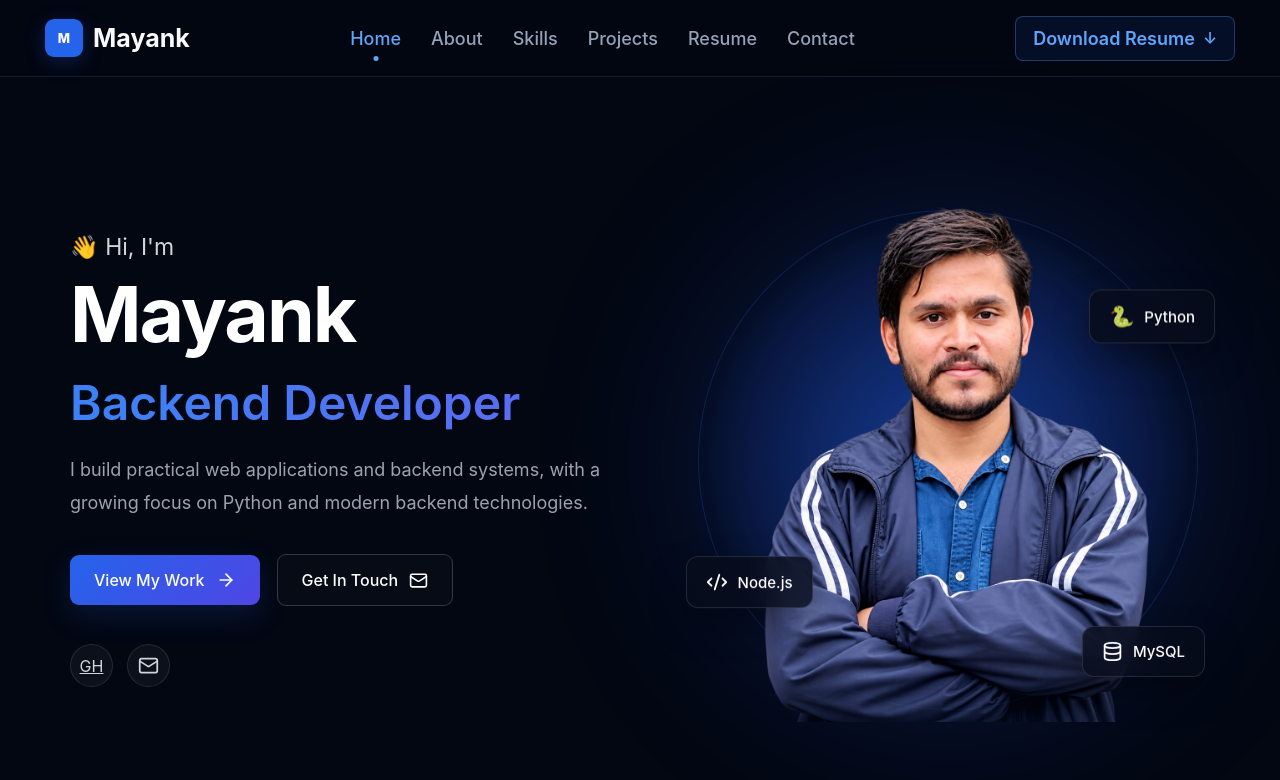
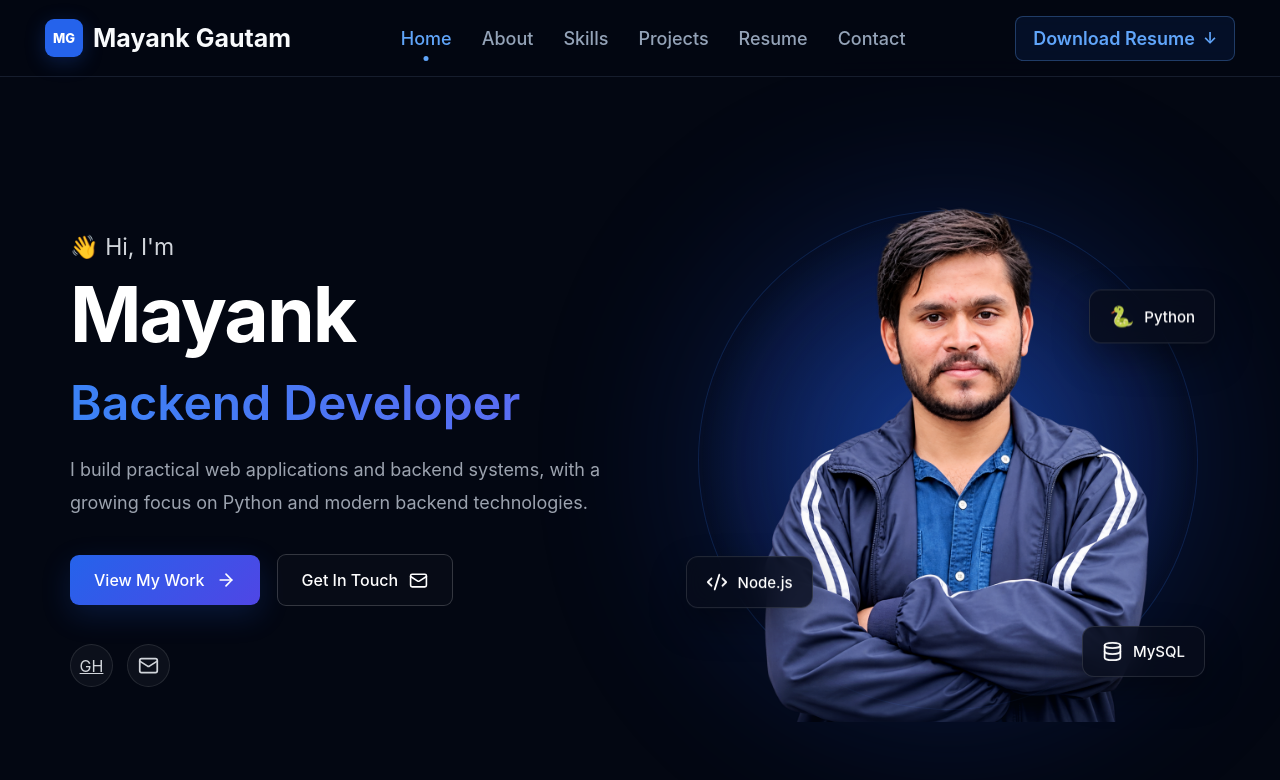
Before and after one commit to mkgtm28/Mayank_Portfolio, a React (Vite) app: page / in a window 1280 px wide. Shown: the top 780 px of the page. Built offline with nearby package versions, Linux system fonts and the light colour scheme.

Commit message:
update Navbar

```diff
--- a/src/components/Navbar.jsx
+++ b/src/components/Navbar.jsx
@@ -16,8 +16,8 @@ function Navbar() {
 
         {/* Logo */}
         <NavLink to="/" className="logo" onClick={closeMenu}>
-          <span className="logo-mark">M</span>
-          <span className="logo-name">Mayank </span>
+          <span className="logo-mark">MG</span>
+          <span className="logo-name">Mayank Gautam</span>
         </NavLink>
 
         {/* Desktop Navigation */}
```
